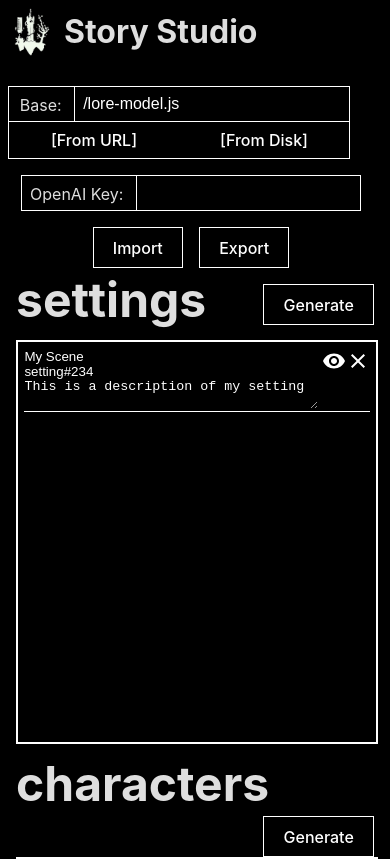
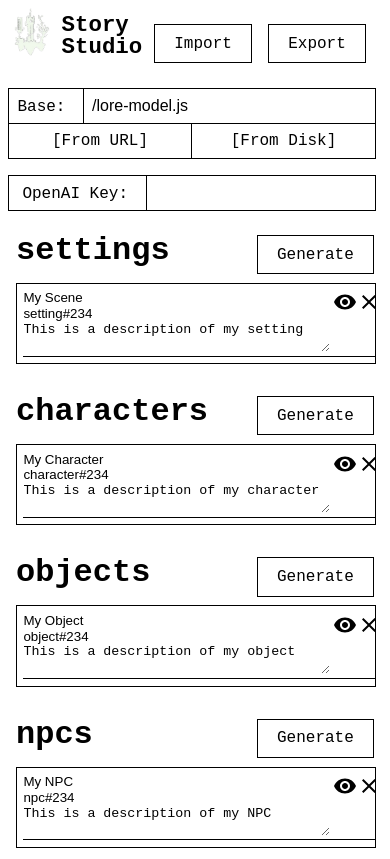
Before and after one commit to webaverse-studios/storystudio, a React (Vite) app: page / in a window 390 px wide. Shown: the top 859 px of the page. Built offline with nearby package versions, Linux system fonts and the light colour scheme.

Commit message:
nice light!

```diff
--- a/src/App.css
+++ b/src/App.css
@@ -8,7 +8,7 @@
 .header {
   width: 100%;
   min-height: 100px;
-  background-color: #000;
+  background-color: #ffffff;
 }
 
 .headerright {
@@ -35,8 +35,8 @@
 }
 
 .context-group span {
-  background: #000000;
-  border: 1px solid #ffffff;
+  background: #ffffff;
+  border: 1px solid #000000;
   margin: 0.2em;
   display: inline-block;
   width: 100%;
@@ -48,9 +48,9 @@
 }
 
 .context-group-button-active {
-  background: #ffffff;
-  border: 1px solid #000000;
-  color: #000000;
+  background: #000000;
+  border: 1px solid #ffffff;
+  color: #ffffff;
 }
 
 .sections {
@@ -60,12 +60,12 @@
 }
 
 .section {
-  background: #000000;
-  border: 2px solid #ffffff;
+  background: #ffffff;
+  border: 1px solid #000000;
   margin: 1em;
   width: calc(100% - 2em);
   overflow-y: scroll;
-  height: 400px;
+  max-height: 20em;
 }
 
 /* width */
@@ -75,7 +75,7 @@
 
 /* Track */
 ::-webkit-scrollbar-track {
-  background: #000000;
+  background: #ffffff;
 }
 
 .sectionHeader {
@@ -144,7 +144,7 @@
 
 .openai {
   display: inline-block;
-  border: 1px solid #ffffff;
+  border: 1px solid #000000;
   margin: 0.5em;
 }
 
@@ -152,13 +152,13 @@
 .base input {
   border-color: none;
   border-style: none;
-  border-left: 1px solid #ffffff;
-  border-right: 1px solid #ffffff;
+  border-left: 1px solid #000000;
+  border-right: 1px solid #000000;
 }
 
 .base {
   display: inline-block;
-  border: 1px solid #ffffff;
+  border: 1px solid #000000;
   margin: 0.5em;
   margin-right: 2em;
 }
@@ -173,11 +173,11 @@
 
 .baseInput {
   font-size: 1em;
-  border-left: 1px solid #ffffff;
-  border-right: 1px solid #ffffff;
+  border-left: 1px solid #000000;
+  border-right: 1px solid #000000;
   margin: 0;
   padding: 0.5em;
-  background-color: #000;
+  background-color: #ffffff;
 }
 
 .baseButton {
@@ -192,7 +192,8 @@
   line-height: 1em;
   text-align: left;
   margin: 0.5em;
-  border-bottom: 1px white solid;
+  width: 100%;
+  border-bottom: 1px #000000 solid;
 }
 
 .entity h1 {
@@ -237,8 +238,8 @@
   width: 85%;
   display: inline-block;
   border: 0;
-  color: #fff;
-  background: #000;
+  color: #000000;
+  background: #ffffff;
   padding: 0;
   margin: 0;
 }
@@ -247,8 +248,8 @@
   width: 100%;
   display: inline-block;
   border: 0;
-  color: #fff;
-  background: #000;
+  color: #000000;
+  background: #ffffff;
   padding: 0;
   margin: 0;
   min-width: 100%;
@@ -262,7 +263,7 @@
   display: inline-block;
 }
 
-/* hide all border and style details that happen to the entity on focus, right now there is a white border */
+/* hide all border and style details that happen to the entity on focus, right now there is a #000000 border */
 .entityField input:focus,
 .entityField textarea:focus {
   outline: none;
@@ -290,12 +291,44 @@
 }
 
 .baseInput {
-  color: #fff;
+  color: #000000;
 }
 
 /* create a media query for the mobile view */
 /* setting_wrapped should be 100% width */
 @media (max-width: 1200px) {
+  .base {
+    width: calc(100% - 1em);
+  }
+  .logo h1 {
+    max-width: 3em;
+    float: right;
+    text-align: left;
+    font-size:1.4em;
+  }
+  .sectionWrapper {
+    margin-top: 1em;
+  }
+  .sectionHeader h1 {
+    font-size:2em;
+    border: 0;
+    margin: 0;
+    padding: 0;
+    margin-block-start:0;
+    margin-block-end:0;
+    text-align:middle;
+  }
+  .sectionHeader button {
+    margin:0;
+  }
+  .openai {
+    width: calc(100% - 1em);
+  }
+  .importExportButtons {
+    position:absolute;
+    right:1em;
+    top:1em;
+  }
   .setting_wrapped {
     width: 100% !important;
   }
@@ -328,9 +361,13 @@
     padding-left: 0.25em;
   }
   .baseButton {
-    border-top: 1px solid #ffffff !important;
+    border-top: 1px solid #000000 !important;
     width: 50%;
   }
+  .baseButtonUrl {
+    border-right: 1px solid #000000 !important;
+  }
+
   .base input {
     width: 75%;
     border-right: none;
--- a/src/Header.jsx
+++ b/src/Header.jsx
@@ -92,11 +92,11 @@
             onChange={(e) => setData({...data, url: e.target.value})}
             onFocus={(e) => setData({...data, url: e.target.value})}
           />
-          <button className={"baseButton"} onClick={() => handleLoad(data, true)}>
+          <button className={"baseButton baseButtonUrl"} onClick={() => handleLoad(data, true)}>
             [From URL]
           </button>
           <button
-            className={"baseButton"}
+            className={"baseButton baseButtonFile"}
             onClick={() => handleLoad(data, false)}
           >
             [From Disk]
--- a/src/ListBox.jsx
+++ b/src/ListBox.jsx
@@ -4,16 +4,26 @@
 
 const ListBox = ({ header, data, type = '', addEntityCallback, editEntityCallback, deleteEntityCallback, showLabels = false }) => {
     const [generating, setGenerating] = React.useState(false);
-    useEffect (() => {
+    useEffect(() => {
+        // if generating is true, set timer to check if the length of data is more than it was before
         if (generating) {
-            setGenerating(false);
+            const dataLength = data.length;
+            let elapsedTime = 0;
+            const maxTime = 5000;
+            const timer = setInterval(() => {
+                if (data.length > dataLength || elapsedTime > maxTime) {
+                    setGenerating(false);
+                    clearInterval(timer);
+                }
+                elapsedTime += 500;
+            }, 500);
         }
-    }, [data]);
+    }, [generating]);
     return (
         <div className={'sectionWrapper ' + type + '_wrapped'}>
             <div className={'sectionHeader ' + type + '_header'}>
                 <h1>{header}</h1>
-                <button onClick={() => addEntityCallback(data) || setGenerating(true)}>{!generating ? 'Generate' : 'Generating...'}</button>
+                <button onClick={() => addEntityCallback(data) | setGenerating(true) }>{!generating ? 'Generate' : 'Generating...'}</button>
             </div>
             <div className={'section ' + type}>
                 {data && data.map((entityData, index) => {
--- a/src/index.css
+++ b/src/index.css
@@ -1,12 +1,10 @@
 :root {
-  font-family: Inter, Avenir, Helvetica, Arial, sans-serif;
+  font-family: 'Courier New', Courier, monospace;
   font-size: 1em;
   line-height: 24px;
   font-weight: 400;
-
-  color-scheme: light dark;
-  color: rgba(255, 255, 255, 0.87);
-  background-color: #242424;
+  color: #000000;
+  background-color: #ffffff;
 
   font-synthesis: none;
   text-rendering: optimizeLegibility;
@@ -27,7 +25,7 @@
 body {
   margin: 0;
   padding: 0;
-  background-color: black;
+  background-color: #ffffff;
 }
 
 h1 {
@@ -37,19 +35,19 @@
 
 button {
   border-radius: 0px;
-  border: 1px white solid;
+  border: 1px #000000 solid;
   padding: 0.6em 1.2em;
   font-size: 1em;
   font-weight: 500;
   font-family: inherit;
-  color: #ffffff;
-  background-color: #000000;
+  color: #000000;
+  background-color: #ffffff;
   cursor: pointer;
 }
 button:hover {
-  border-color: #000;
-  background-color: #fff;
-  color: #000;
+  border-color: #ffffff;
+  background-color: #000000;
+  color: #ffffff;
 }
 button:focus,
 button:focus-visible {
```
